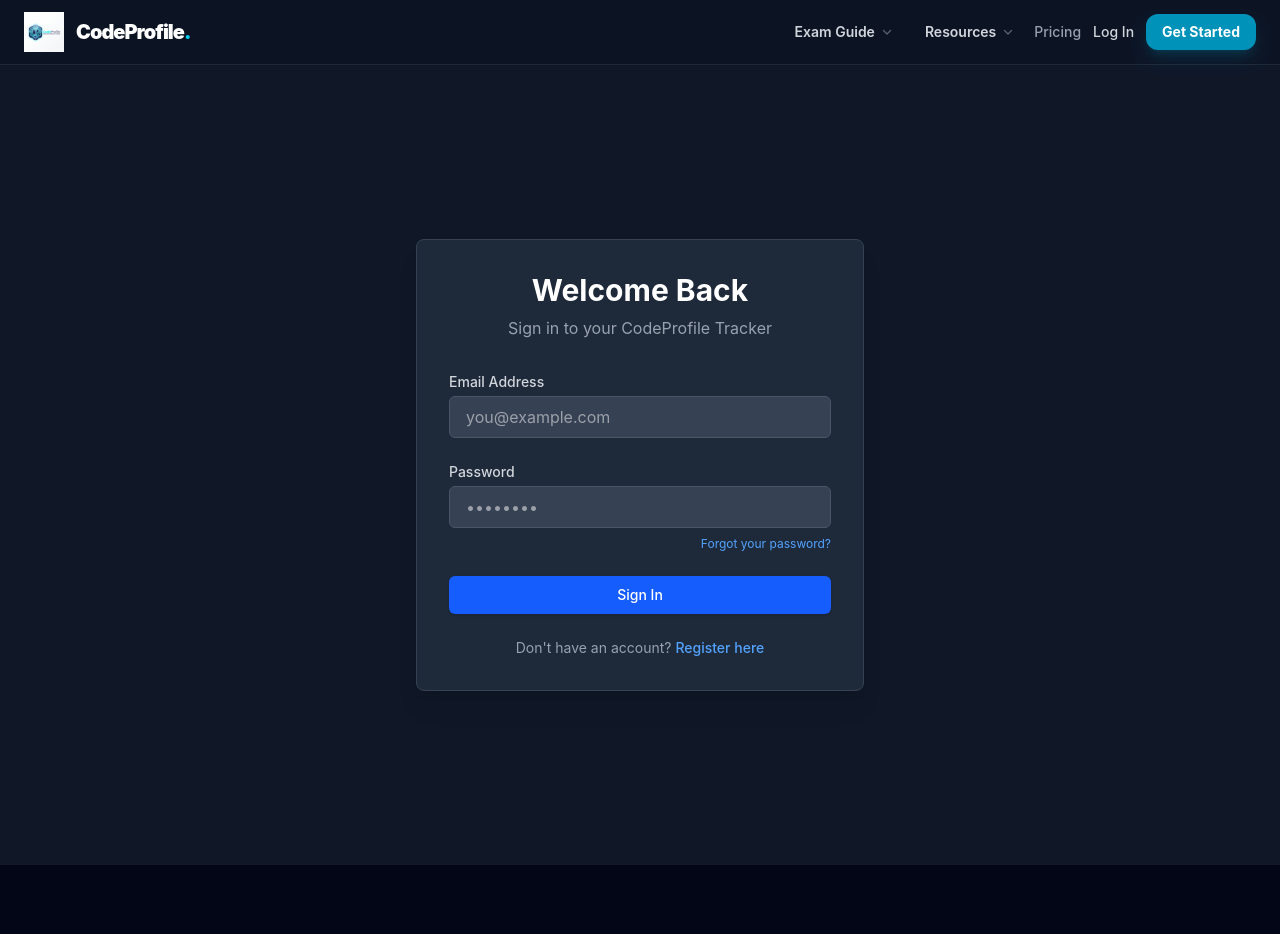
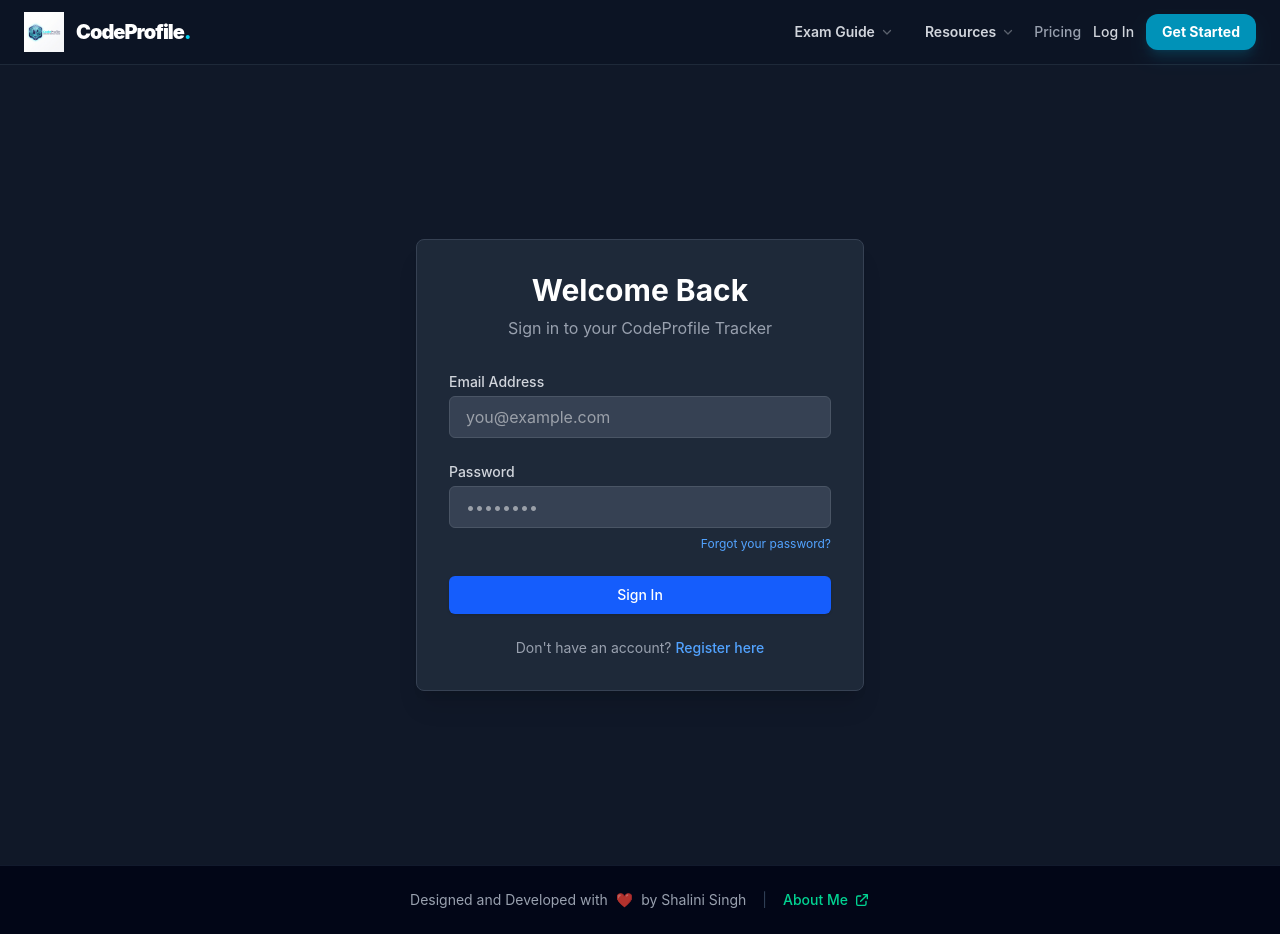
Before and after one commit to shalinisingh0510/codingProfileTracker-frontend, a React (Vite) app: page /login in a window 1280 px wide. Before the commit the page ends 865 px from the top, so only its background shows below. Built offline with nearby package versions, Linux system fonts and the light colour scheme.

Commit message:
feat: add global footer with author info

```diff
--- a/src/App.jsx
+++ b/src/App.jsx
@@ -15,6 +15,7 @@
 import TcsNqtGuidePage from './pages/TcsNqtGuidePage';
 import TcsNqtTopicPage from './pages/TcsNqtTopicPage';
 import Navbar from './components/Navbar';
+import Footer from './components/Footer';
 import ProtectedRoute from './components/ProtectedRoute';
 import {
   HomeRedirect,
@@ -27,7 +28,8 @@
 function App() {
   return (
     <Router>
-      <Navbar />
+      <div className="flex flex-col min-h-screen">
+        <Navbar />
       <Routes>
         <Route path="/" element={<HomeRedirect />} />
         <Route path="/login" element={<Login />} />
@@ -83,6 +85,8 @@
         />
         <Route path="*" element={<HomeRedirect />} />
       </Routes>
+      <Footer />
+      </div>
     </Router>
   );
 }
--- /dev/null
+++ b/src/components/Footer.jsx
@@ -0,0 +1,27 @@
+import React from 'react';
+
+const Footer = () => {
+  return (
+    <footer className="w-full bg-[#020617] border-t border-slate-800/60 py-6 mt-auto">
+      <div className="max-w-7xl mx-auto px-4 flex flex-col md:flex-row items-center justify-center gap-2 text-sm text-gray-400">
+        <span>Designed and Developed with</span>
+        <span className="text-red-500 animate-pulse">❤️</span>
+        <span>by Shalini Singh</span>
+        <span className="hidden md:inline mx-2 text-slate-700">|</span>
+        <a
+          href="https://shalinikumari.in"
+          target="_blank"
+          rel="noopener noreferrer"
+          className="flex items-center gap-1.5 text-emerald-400 hover:text-emerald-300 transition-colors font-medium mt-2 md:mt-0"
+        >
+          <span>About Me</span>
+          <svg className="w-4 h-4" fill="none" viewBox="0 0 24 24" stroke="currentColor">
+            <path strokeLinecap="round" strokeLinejoin="round" strokeWidth={2} d="M10 6H6a2 2 0 00-2 2v10a2 2 0 002 2h10a2 2 0 002-2v-4M14 4h6m0 0v6m0-6L10 14" />
+          </svg>
+        </a>
+      </div>
+    </footer>
+  );
+};
+
+export default Footer;
```
